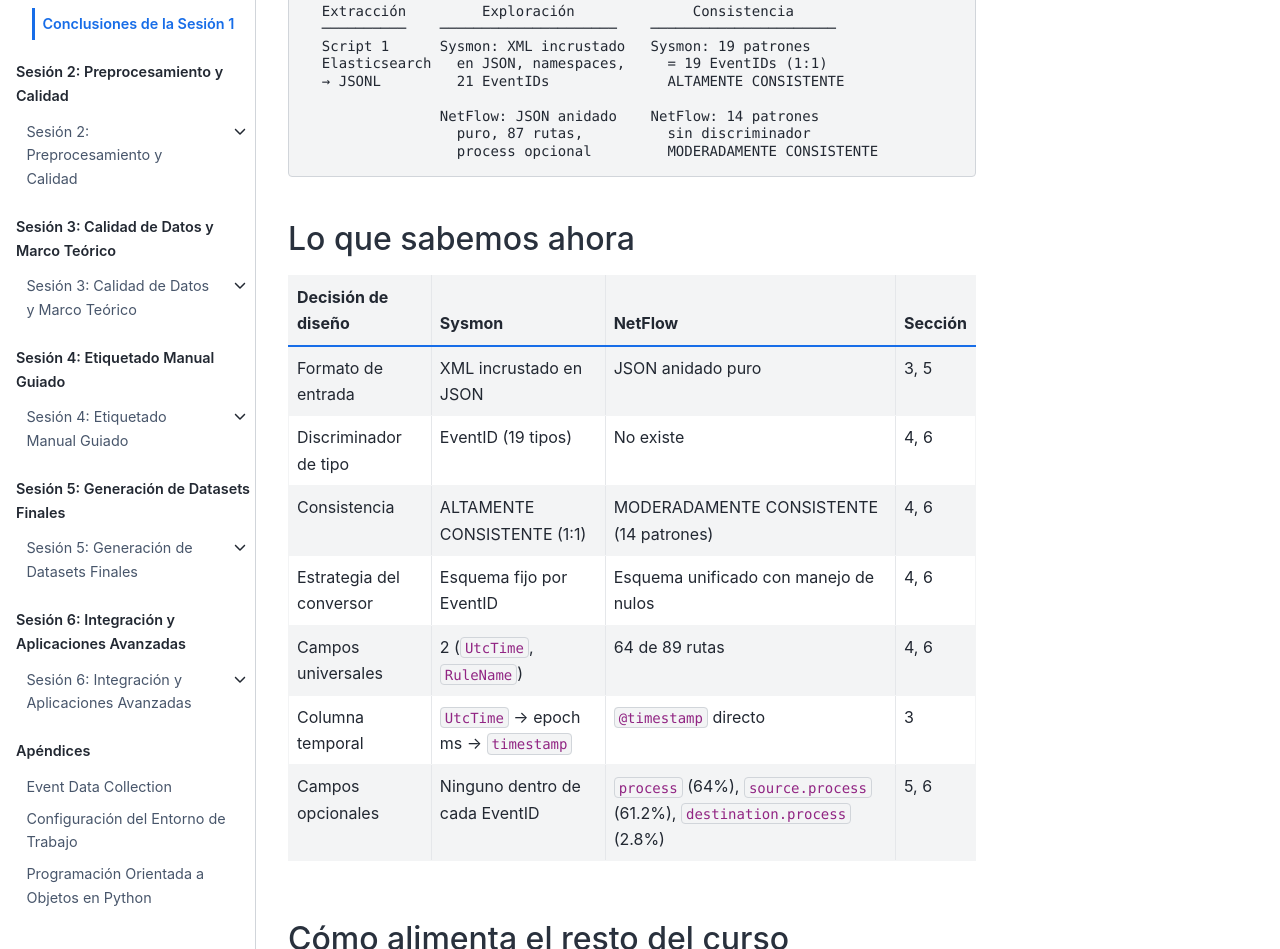
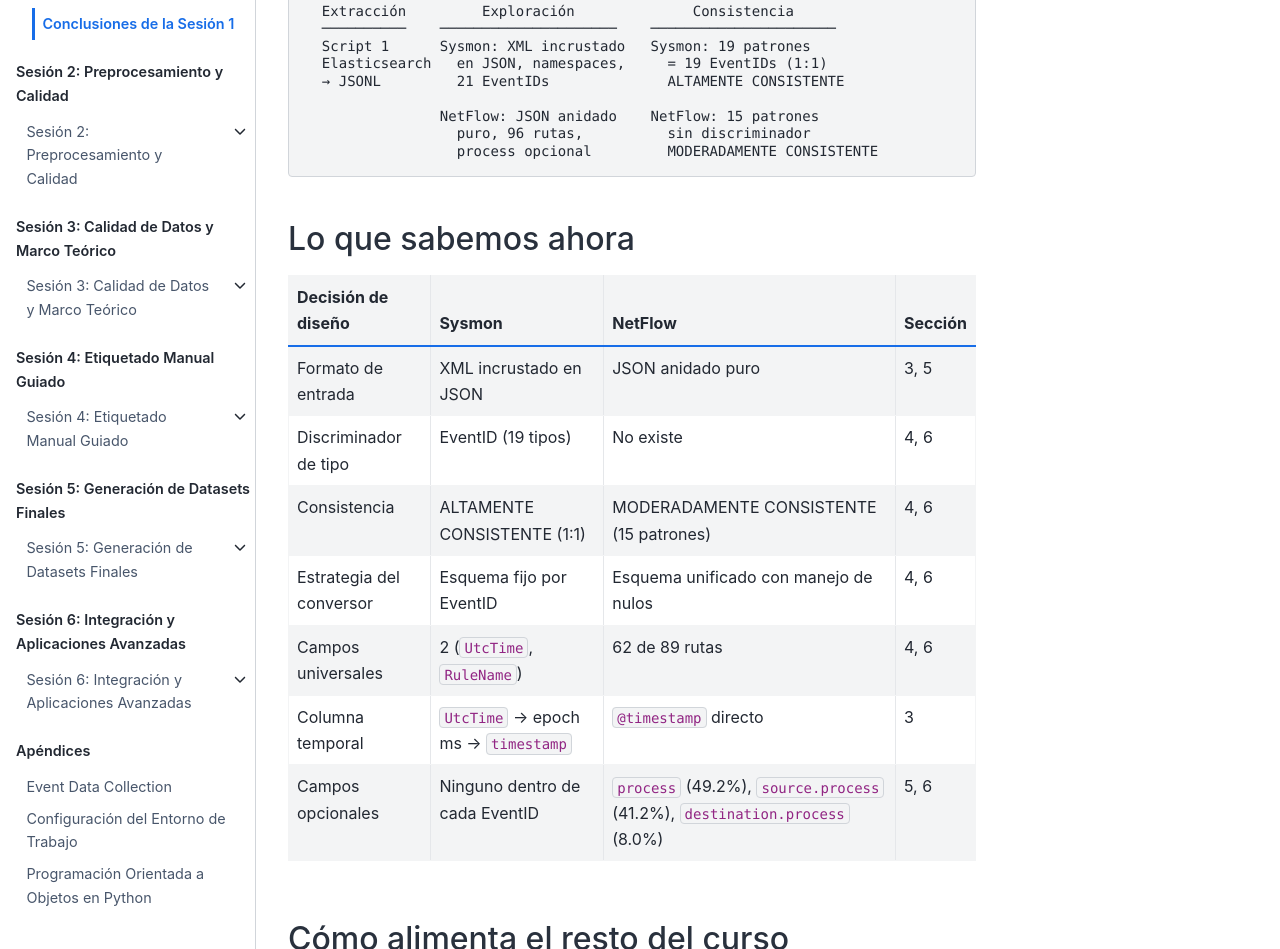
Before and after one commit to ollerenac/curso2026, a Jupyter Book: the page built from sesion-1/6-conclusiones-sesion-1.md, in a window 1280 px wide and 1400 px high. Shown: the part 432-1381 px from the top of the window. Built offline with Jupyter Book 1.0.4 settings and Sphinx 7.4.7 and the Sphinx Book theme 1.1.4, drawn with Linux system fonts in a browser that asks for light colours; some of the changed text lies outside the part shown.

Commit message:
fix(sesion-1): update conclusions with run-01 actual values
- Diagram: 14 patrones → 15, 87 rutas → 96
- Table: 14 patrones → 15, 64 → 62 campos universales
- Optional fields percentages: process 64%→49.2%, source.process 61.2%→41.2%, destination.process 2.8%→8.0%

Co-Authored-By: Claude Sonnet 4.6 <noreply@anthropic.com>

````diff
--- a/sesion-1/6-conclusiones-sesion-1.md
+++ b/sesion-1/6-conclusiones-sesion-1.md
@@ -15,8 +15,8 @@ Sesión 1: Recorrido completo
   Elasticsearch   en JSON, namespaces,     = 19 EventIDs (1:1)
   → JSONL         21 EventIDs              ALTAMENTE CONSISTENTE
 
-                NetFlow: JSON anidado    NetFlow: 14 patrones
-                  puro, 87 rutas,          sin discriminador
+                NetFlow: JSON anidado    NetFlow: 15 patrones
+                  puro, 96 rutas,          sin discriminador
                   process opcional         MODERADAMENTE CONSISTENTE
 ```
 
@@ -26,11 +26,11 @@ Sesión 1: Recorrido completo
 |---------------------|--------|---------|---------|
 | Formato de entrada | XML incrustado en JSON | JSON anidado puro | 3, 5 |
 | Discriminador de tipo | EventID (19 tipos) | No existe | 4, 6 |
-| Consistencia | ALTAMENTE CONSISTENTE (1:1) | MODERADAMENTE CONSISTENTE (14 patrones) | 4, 6 |
+| Consistencia | ALTAMENTE CONSISTENTE (1:1) | MODERADAMENTE CONSISTENTE (15 patrones) | 4, 6 |
 | Estrategia del conversor | Esquema fijo por EventID | Esquema unificado con manejo de nulos | 4, 6 |
-| Campos universales | 2 (`UtcTime`, `RuleName`) | 64 de 89 rutas | 4, 6 |
+| Campos universales | 2 (`UtcTime`, `RuleName`) | 62 de 89 rutas | 4, 6 |
 | Columna temporal | `UtcTime` → epoch ms → `timestamp` | `@timestamp` directo | 3 |
-| Campos opcionales | Ninguno dentro de cada EventID | `process` (64%), `source.process` (61.2%), `destination.process` (2.8%) | 5, 6 |
+| Campos opcionales | Ninguno dentro de cada EventID | `process` (49.2%), `source.process` (41.2%), `destination.process` (8.0%) | 5, 6 |
 
 ## Cómo alimenta el resto del curso
 
````
